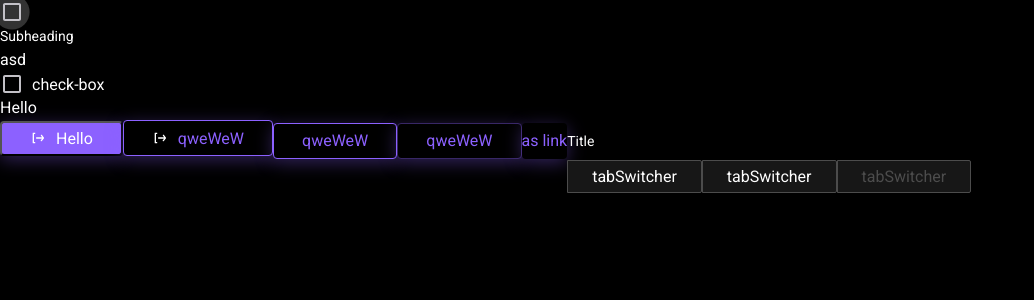
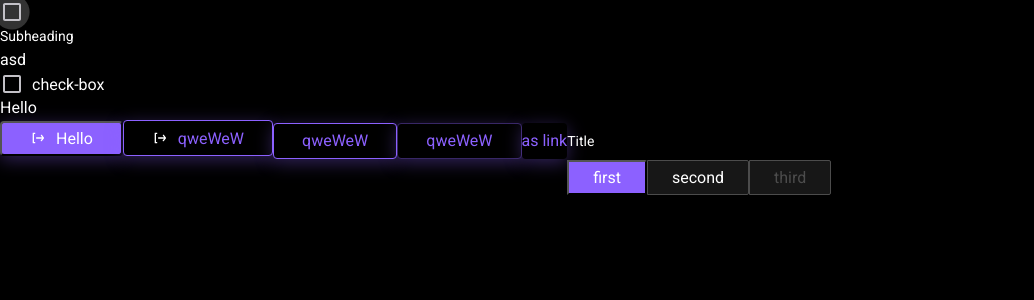
Before and after one commit to hunzah/Cards, a React (Vite) app: page / in a window 1280 px wide. Shown: the top 300 px of the page, without its empty margins (0-1034 px from the left). Built offline with nearby package versions, Linux system fonts and the light colour scheme.

Commit message:
feat:add switcher

```diff
--- a/src/App.tsx
+++ b/src/App.tsx
@@ -1,35 +1,39 @@
-import { useState } from 'react'
+import {useState} from 'react'
 
 import asd from '../src/assets/images/Layer 2.svg'
 
 import s from './components/ui/button/button.module.scss'
-import { Checkbox } from './components/ui/checkbox'
+import {Checkbox} from './components/ui/checkbox'
 
-import { Button } from '@/components/ui/button'
-import { Typography } from '@/components/ui/typography'
+import {Button} from '@/components/ui/button'
+import {Typography} from '@/components/ui/typography'
 import {Slider} from "@/components/ui/slider";
 import TabSwitcher from "@/components/ui/tab-switcher/tab-switcher";
 
 export function App() {
     const [checked, setChecked] = useState(false)
-const switches =  [1,2,3]
+    const switches = [{id: 1, switchTitle: "first", disabled: false}, {
+        id: 2,
+        switchTitle: "second",
+        disabled: false
+    }, {id: 3, switchTitle: "third", disabled: true}]
     return (
         <div>
-      <Checkbox checked={checked} onChange={setChecked} disabled={false} />
+            <Checkbox checked={checked} onChange={setChecked} disabled={false}/>
             <Typography variant="body2" component={'h3'}>
                 Subheading
             </Typography>
             <>asd</>
-      <Checkbox checked={checked} onChange={setChecked} text={'check-box'} disabled={false} />
+            <Checkbox checked={checked} onChange={setChecked} text={'check-box'} disabled={false}/>
             Hello
             <div>
                 <Button className={s.button}>
                     {' '}
-          <img src={asd} />
+                    <img src={asd}/>
                     Hello
                 </Button>
                 <Button className={s.button} variant="tertiary">
-          <img src={asd} /> qweWeW
+                    <img src={asd}/> qweWeW
                 </Button>
                 <Button className={s.button} variant="tertiary">
                     qweWeW
@@ -41,7 +45,7 @@ const switches =  [1,2,3]
                 <Button className={s.button} as={'a'} href={'/link'} variant="link">
                     as link
                 </Button>
-<TabSwitcher switches/>
+                <TabSwitcher switches={switches}/>
             </div>
         </div>
     )
--- a/src/components/ui/tab-switcher/tab-switcher.module.scss
+++ b/src/components/ui/tab-switcher/tab-switcher.module.scss
@@ -57,3 +57,16 @@
     outline: 2px solid var(--info-900, #234E99);
   }
 }
+
+.activeTabSwitcher{
+  cursor: pointer;
+
+  display: flex;
+  align-items: center;
+  justify-content: center;
+
+  padding: 6px 24px;
+
+  background: var(--primary-500, #8C61FF);
+  border-radius: 0 2px 2px 0;
+}
--- a/src/components/ui/tab-switcher/tab-switcher.tsx
+++ b/src/components/ui/tab-switcher/tab-switcher.tsx
@@ -4,20 +4,25 @@ import {useState} from "react";
 import {Typography} from "@/components/ui/typography";
 
 type PropsType = {
-    switches:number[]
+    switches:{id: number, switchTitle: string, disabled: boolean}[]
 }
 
-const TabSwitcher = () => {
-    const [active,setActive] = useState(true)
+const TabSwitcher = (props:PropsType) => {
+    const {switches} = props
+    const [active,setActive] = useState(1)
+
+    const activeSwitchChanger = (id:number) => {
+        setActive(id)
+        console.log(`switch number ${id} selected`)
+    }
+
     return (
         <div className={s.tabSwitchersContainer} >
             <Typography variant="body2" component={'h3'}>
                 Title
             </Typography>
             <div className={s.tabSwitchers}>
-                <button  className={s.tabSwitcher}>tabSwitcher</button>
-                <button className={s.tabSwitcher}>tabSwitcher</button>
-                <button onClick={()=>console.log("asdasd")} className={s.tabSwitcher} disabled>tabSwitcher</button>
+                {switches.map(sw=><button onClick={()=>activeSwitchChanger(sw.id)} key={sw.id} className={sw.id===active? s.activeTabSwitcher: s.tabSwitcher} disabled={sw.disabled}>{sw.switchTitle}</button>)}
             </div>
         </div>
     );
```
Lines whose indentation alone changed are shown as unchanged.
